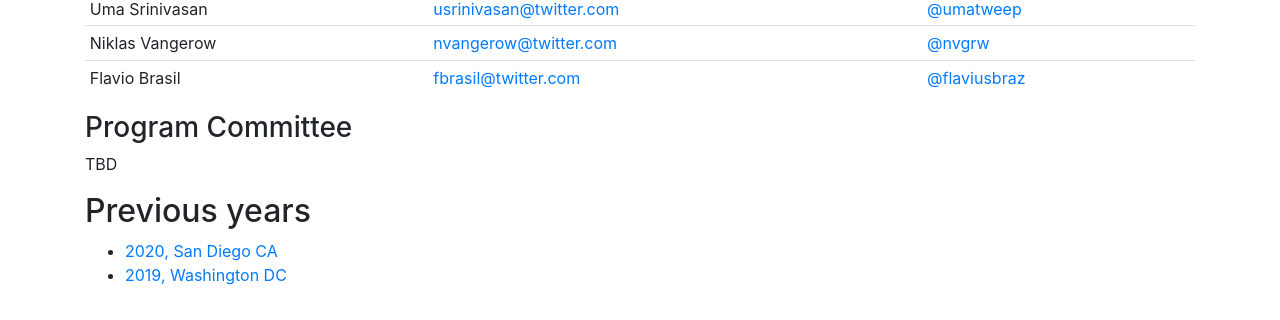
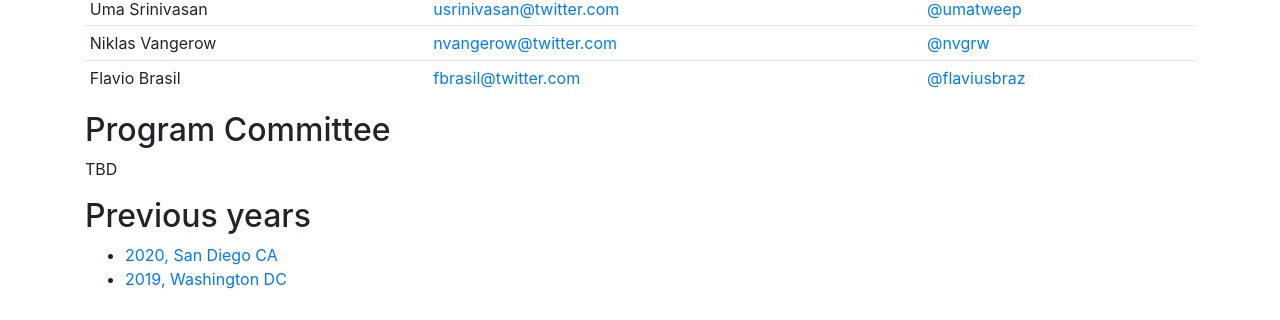
Before and after one commit to graalworkshop/graalworkshop.github.io, a Jekyll site: the page built from 2021/index.md, in a window 1280 px wide. Shown: the part 1214-1534 px from the top of the page. Built offline with Jekyll 4.4.1, drawn with Linux system fonts in a browser that asks for light colours.

```diff
--- a/2021/index.md
+++ b/2021/index.md
@@ -43,7 +43,7 @@ Submission details forthcoming.
 | Flavio Brasil   | [fbrasil@twitter.com](mailto:fbrasil@twitter.com)         | [@flaviusbraz](https://twitter.com/flaviusbraz) |
 {:.table .table-sm}
 
-### Program Committee
+## Program Committee
 
 TBD
 
```
